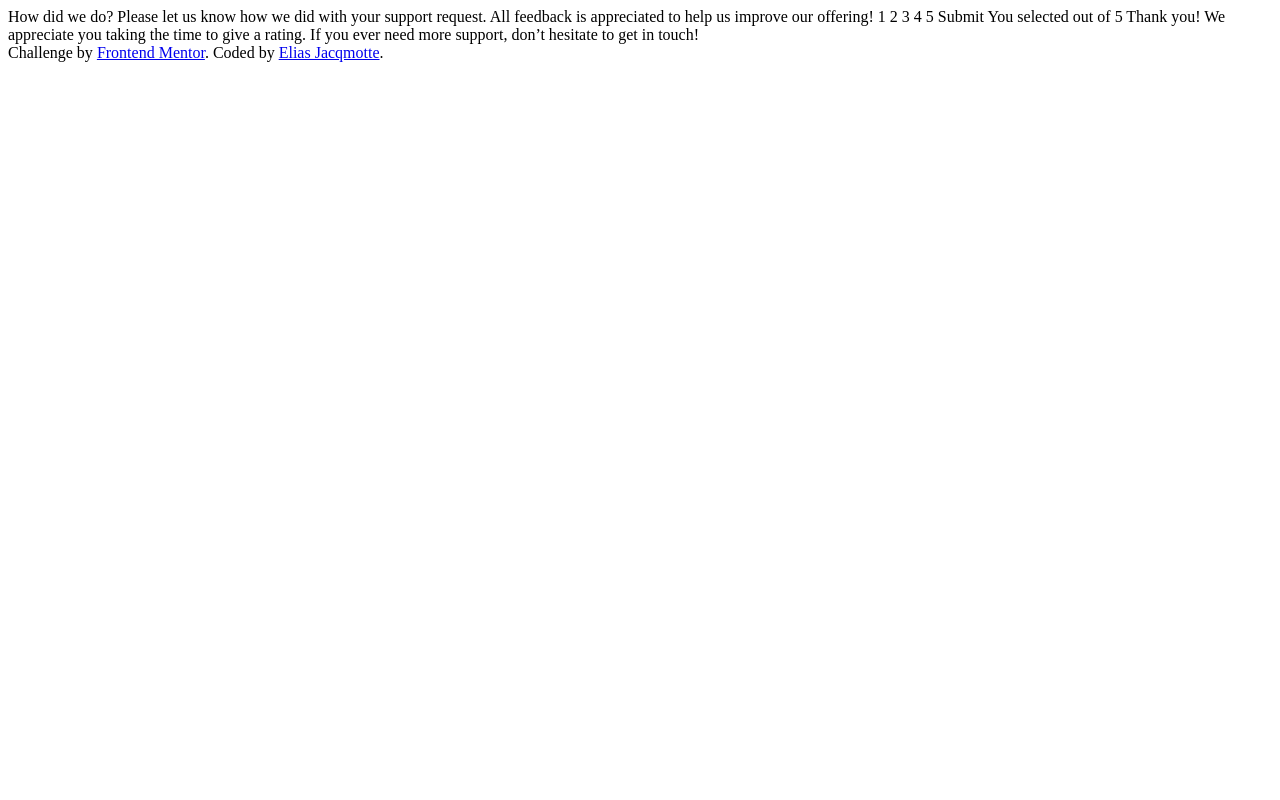
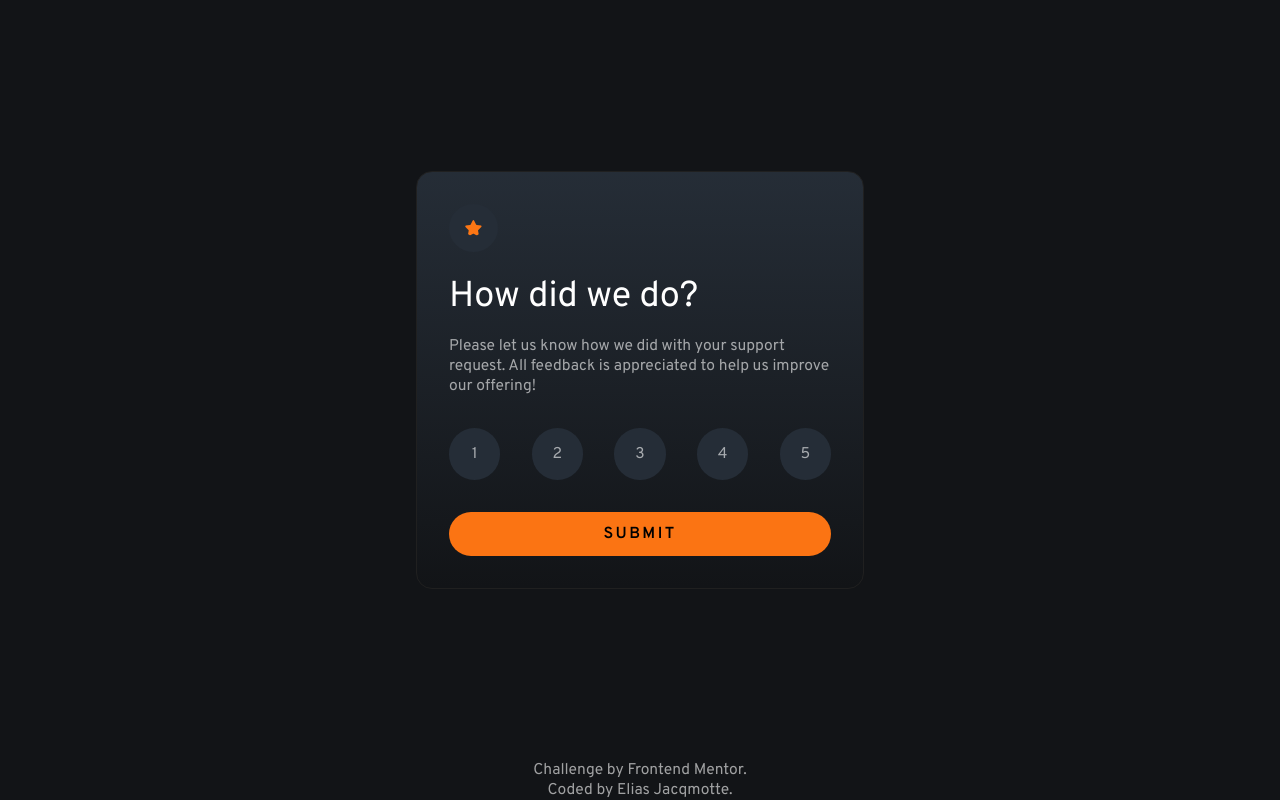
Before and after one commit to elias-jacqmotte/interactive-rating-component-vanilla, a plain HTML site: page index.html in a window 1280 px wide. Drawn offline with Linux system fonts and the light colour scheme.

Commit message:
functionally finished

```diff
--- a/index.html
+++ b/index.html
@@ -1,44 +1,69 @@
 <!DOCTYPE html>
 <html lang="en">
+
 <head>
   <meta charset="UTF-8">
-  <meta name="viewport" content="width=device-width, initial-scale=1.0"> <!-- displays site properly based on user's device -->
+  <meta name="viewport" content="width=device-width, initial-scale=1.0">
+  <!-- displays site properly based on user's device -->
+
+  <link rel="preconnect" href="https://fonts.googleapis.com">
+  <link rel="preconnect" href="https://fonts.gstatic.com" crossorigin>
+  <link href="https://fonts.googleapis.com/css2?family=Overpass:ital,wght@0,100..900;1,100..900" rel="stylesheet">
 
   <link rel="icon" type="image/png" sizes="32x32" href="./images/favicon-32x32.png">
+  <link rel="stylesheet" href="style.css">
+
+  <script src="index.js" defer></script>
+
 
   <title>Frontend Mentor | Interactive rating component</title>
 
 </head>
+
 <body>
 
-  <!-- Rating state start -->
+  <div class="container">
+    <!-- Rating state start -->
+    <div class="rating">
+      <header>
+        <img src="images/icon-star.svg" alt="Star">
+        <h1>How did we do?</h1>
+        <p>Please let us know how we did with your support request. All feedback is appreciated
+          to help us improve our offering!</p>
+      </header>
 
-  How did we do?
+      <div class="rate-buttons">
+        <button class="">1</button>
+        <button class="">2</button>
+        <button class="">3</button>
+        <button class="">4</button>
+        <button class="">5</button>
+      </div>
 
-  Please let us know how we did with your support request. All feedback is appreciated
-  to help us improve our offering!
+      <button class="submit">Submit</button>
 
-  1 2 3 4 5
+      <!-- Rating state end -->
+    </div>
 
-  Submit
+    <!-- Thank you state start -->
+    <div class="thank-you hidden">
 
-  <!-- Rating state end -->
+      <header>
+        <img src="images/illustration-thank-you.svg" alt="Thank you">
+        <p>You selected <span class="rate"></span> out of 5</p>
+        <h1>Thank you!</h1>
+      </header>
 
-  <!-- Thank you state start -->
+      <p>We appreciate you taking the time to give a rating. If you ever need more support,
+        don’t hesitate to get in touch!</p>
 
-  You selected <!-- Add rating here --> out of 5
+      <!-- Thank you state end -->
+    </div>
+  </div>
+  <footer class="attribution">
+    <p>Challenge by <a href="https://www.frontendmentor.io?ref=challenge" target="_blank">Frontend Mentor</a>.</p>
+    <p>Coded by <a href="#">Elias Jacqmotte</a>.</p>
+  </footer>
+</body>
 
-  Thank you!
-
-  We appreciate you taking the time to give a rating. If you ever need more support,
-  don’t hesitate to get in touch!
-
-  <!-- Thank you state end -->
-
-
-  <div class="attribution">
-    Challenge by <a href="https://www.frontendmentor.io?ref=challenge" target="_blank">Frontend Mentor</a>.
-    Coded by <a href="#">Elias Jacqmotte</a>.
-  </div>
-</body>
 </html>
--- /dev/null
+++ b/index.js
@@ -0,0 +1,37 @@
+// Get containers
+const ratingContainer = document.querySelector('.rating');
+const thankyouContainer = document.querySelector('.thank-you');
+
+// Get button container for selecting buttons
+const selectButtons = ratingContainer.querySelectorAll('.rate-buttons button');
+
+// Get submit button
+const submit = document.querySelector('.submit');
+
+// Get selected rate span
+const visibleRate = document.querySelector('.rate');
+
+// State - selected button
+let selectedScore;
+
+// Create eventlistener to examine which button has been pressed.
+selectButtons.forEach(button => {
+    button.addEventListener('click', (e) => {
+        selectButtons.forEach(btn => btn.classList.remove("active"));
+        e.currentTarget.classList.add("active");
+        selectedScore = e.currentTarget.textContent;
+
+        console.log(selectedScore);
+    })
+});
+
+submit.addEventListener('click', () => {
+    if ( selectedScore != undefined ) {
+        ratingContainer.classList.add('hidden');
+        thankyouContainer.classList.remove('hidden');
+
+        visibleRate.textContent = selectedScore;
+    } else {
+        console.error("No option has been selected.")
+    }
+})
--- /dev/null
+++ b/style.css
@@ -0,0 +1,257 @@
+/* ---------------------------- */
+/*             RESET            */
+/* ---------------------------- */
+
+/* https://piccalil.li/blog/a-modern-css-reset/ */
+
+/* Box sizing */
+/* Pseudo elements are also included since it is not automatically selected. */
+*,
+*::before,
+*::after {
+    box-sizing: border-box;
+    /* Calculating widths & heights easier */
+}
+
+/* Reset margins */
+/* Can be used to battle "collapsing margins" */
+body,
+h1,
+h2,
+h3,
+h4,
+h5,
+p,
+figure,
+picture {
+    margin: 0;
+}
+
+
+/* Design requires no bold to be used. */
+h1,
+h2,
+h3,
+h4,
+h5,
+h6,
+p {
+    font-weight: 400;
+}
+
+
+/* Make images easier to work with */
+img,
+picture {
+    max-width: 100%;
+    /* display: block; */
+    /* This element has been commented out, since the "hidden" attribute won't work when display block is enabled. */
+}
+
+/* Make forms elements easier to work with */
+input,
+button,
+textarea,
+select {
+    font: inherit;
+    /* Default: font properties are not inherited for these elements */
+}
+
+/* Remove animations for people who've turned them off */
+@media (prefers-reduced-motion: reduce) {
+
+    *,
+    *::before,
+    *::after {
+        animation-duration: 0.01ms !important;
+        animation-iteration-count: 1 !important;
+        transition-duration: 0.01ms !important;
+        scroll-behavior: auto !important;
+    }
+}
+
+
+/* ---------------------------- */
+/*      CUSTOM PROPERTIES       */
+/* ---------------------------- */
+:root {
+    transition-behavior: allow-discrete;
+    /* Allow for discrete rules to be animatable. Copy this to the location where it is used. This property is not inherited.*/
+    interpolate-size: allow-keywords;
+    /* Allows for animating to height auto */
+
+    /* Primary color */
+    --clr-orange-500: 25deg 97% 53%;
+
+    /* Neutral color */
+    --clr-white: 0, 100%, 100%;
+    --clr-grey-500: 217, 12%, 63%;
+    --clr-grey-900: 213, 19%, 18%;
+    --clr-grey-950: 216, 12%, 8%;
+
+    --fs-p: 0.975rem;
+
+    --ff-Overpass: "Overpass", sans-serif;
+}
+
+/* ---------------------------- */
+/*       UTILITY CLASSES        */
+/* ---------------------------- */
+.hidden { display: none !important; }
+
+/* ---------------------------- */
+/*        PAGE SPECIFICS        */
+/* ---------------------------- */
+
+body {
+    min-height: 100vh;
+    background-color: hsl(var(--clr-grey-950));
+    font-family: var(--ff-Overpass);
+    color: hsl(var(--clr-white));
+    display: grid;
+    grid-template-rows: 1fr auto;
+    grid-template-columns: 1.5rem auto 1.5rem;
+    grid-template-areas:
+        '. content .'
+        'footer footer footer'
+    ;
+    justify-items: center;
+}
+
+.container {
+    grid-area: content;
+    align-self: center;
+    display: flex;
+    justify-content: center;
+    align-items: center;
+    max-width: 28rem;
+    width: min(100%, 28rem);
+    background-image: linear-gradient(hsla(var(--clr-grey-900)), hsla(var(--clr-grey-950), 0.2));
+    padding: 2rem;
+    border-radius: 1rem;
+    border: 1px solid #202020;
+}
+
+.rate-buttons {
+    display: flex;
+    flex-direction: row;
+    justify-content: space-between;
+    align-items: center;
+    padding-block: 2rem;
+}
+
+.rate-buttons > button {
+    display: flex;
+    flex-direction: row;
+    justify-content: center;
+    align-items: center;
+    cursor: pointer;
+    text-align: center;
+    width: clamp(45px, 4vw, 65px);
+    aspect-ratio: 1;
+    font-size: var(--fs-p);
+    background-color: hsl(var(--clr-grey-900));
+    text-align: center;
+    border-radius: 50%;
+    border: 0;
+    color: hsla(var(--clr-white), 0.6);
+}
+
+.rate-buttons > button:hover,
+.rate-buttons > button:focus {
+    background-color: hsl(var(--clr-orange-500));
+    color: hsl(var(--clr-grey-950));
+}
+
+.rate-buttons > button:active,
+.rate-buttons > button.active{
+    background-color: hsl(var(--clr-white));
+    color: hsl(var(--clr-grey-950));
+}
+
+/* Rating */
+    /* Header */
+.rating header img {
+    background-color: hsl(var(--clr-grey-900));
+    padding: 1rem;
+    border-radius: 50%;
+}
+
+header h1 {
+    font-size: clamp(1.5rem, 3vw, 2.25rem);
+    margin-block: 1rem;
+}
+
+
+.submit {
+    background-color: hsl(var(--clr-orange-500));
+    border: 0;
+    padding: 0.75rem;
+    width: 100%;
+    border-radius: 2rem;
+    text-transform: uppercase;
+    font-weight: 600;
+    letter-spacing: 0.15rem;
+    cursor: pointer;
+}
+
+.submit:hover,
+.submit:focus {
+    background-color: hsl(var(--clr-white));
+}
+
+/* Thank you */
+.thank-you {
+    text-align: center;
+    display: flex;
+    flex-direction: column;
+    gap: 1rem;
+}
+
+.thank-you header img {
+    width: 175px;
+    margin-block: 2rem;
+}
+
+.thank-you header p {
+    width: fit-content;
+    justify-self: center;
+    background-color: hsl(var(--clr-grey-900));
+    padding-block: 0.5rem;
+    padding-inline: 1rem;
+    border-radius: 2rem;
+    color: hsl(var(--clr-orange-500));
+    opacity: 1;
+    font-weight: 200;
+    margin-bottom: 2rem;
+}
+
+.thank-you header h1 {
+    font-size: clamp(1.75rem, 3vw, 2.25rem);
+}
+
+/* General */
+
+p {
+    font-size: var(--fs-p);
+    opacity: 0.6;
+}
+
+footer {
+    grid-area: footer;
+    align-self: bottom;
+    text-align: center;
+
+    a,
+    a:visited {
+        text-decoration: none;
+        color: inherit;
+    };
+
+    a:hover,
+    a:focus {
+        color: hsl(var(--clr-orange-500));
+        opacity: 1;
+        text-decoration: underline;
+    }
+}
```
Also changed, not shown: images/_finished-product/desktop-design_rating.png (added), images/_finished-product/desktop-design_thank-you.png (added), images/_finished-product/mobile-design_rating.png (added), images/_finished-product/mobile-design_thank-you.png (added), 2 other files.
